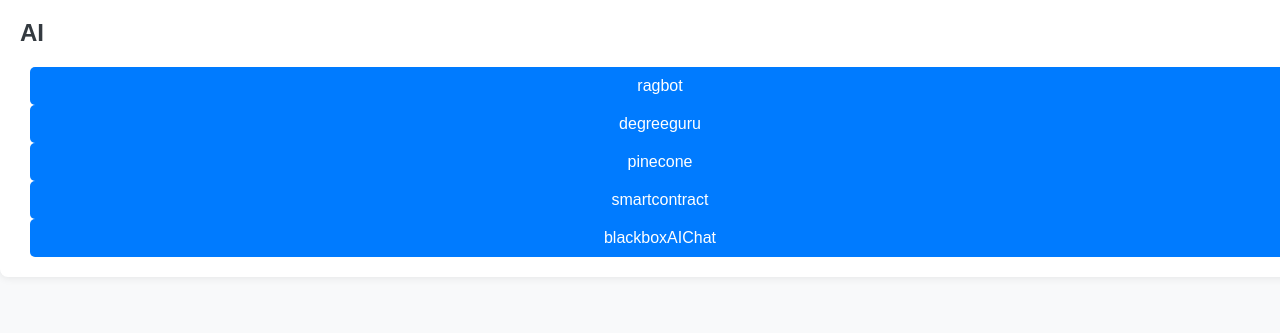
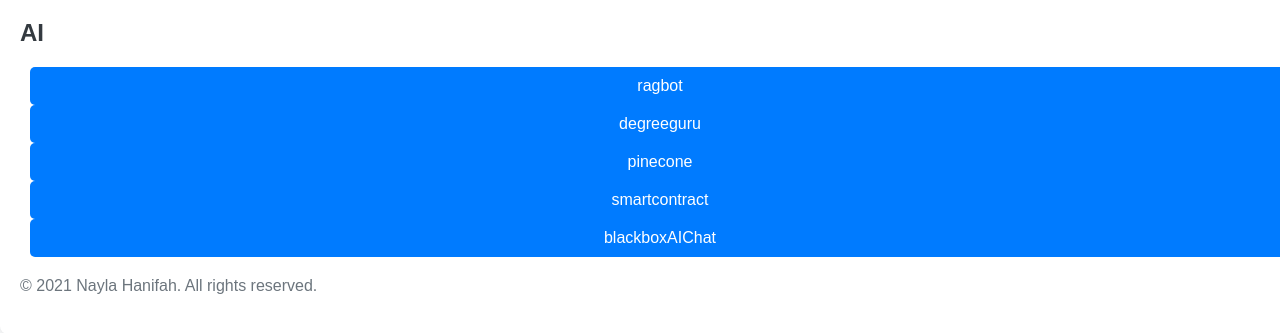
Before and after one commit to NayNay-17/My-api, a website: page index.html in a window 1280 px wide. Shown: the part 81-414 px from the top of the page. Drawn offline with Linux system fonts and the light colour scheme.

Commit message:
Update index.html

```diff
--- a/index.html
+++ b/index.html
@@ -80,5 +80,8 @@
     <a href="/api/smartcontract?message=hai" class="btn">smartcontract</a>
     <a href="/api/blackboxAIChat?message=hai" class="btn">blackboxAIChat</a>
   </div>
+<footer>
+  <p>&copy; 2021 Nayla Hanifah. All rights reserved.</p>
+</footer>
 </body>
 </html>
```
